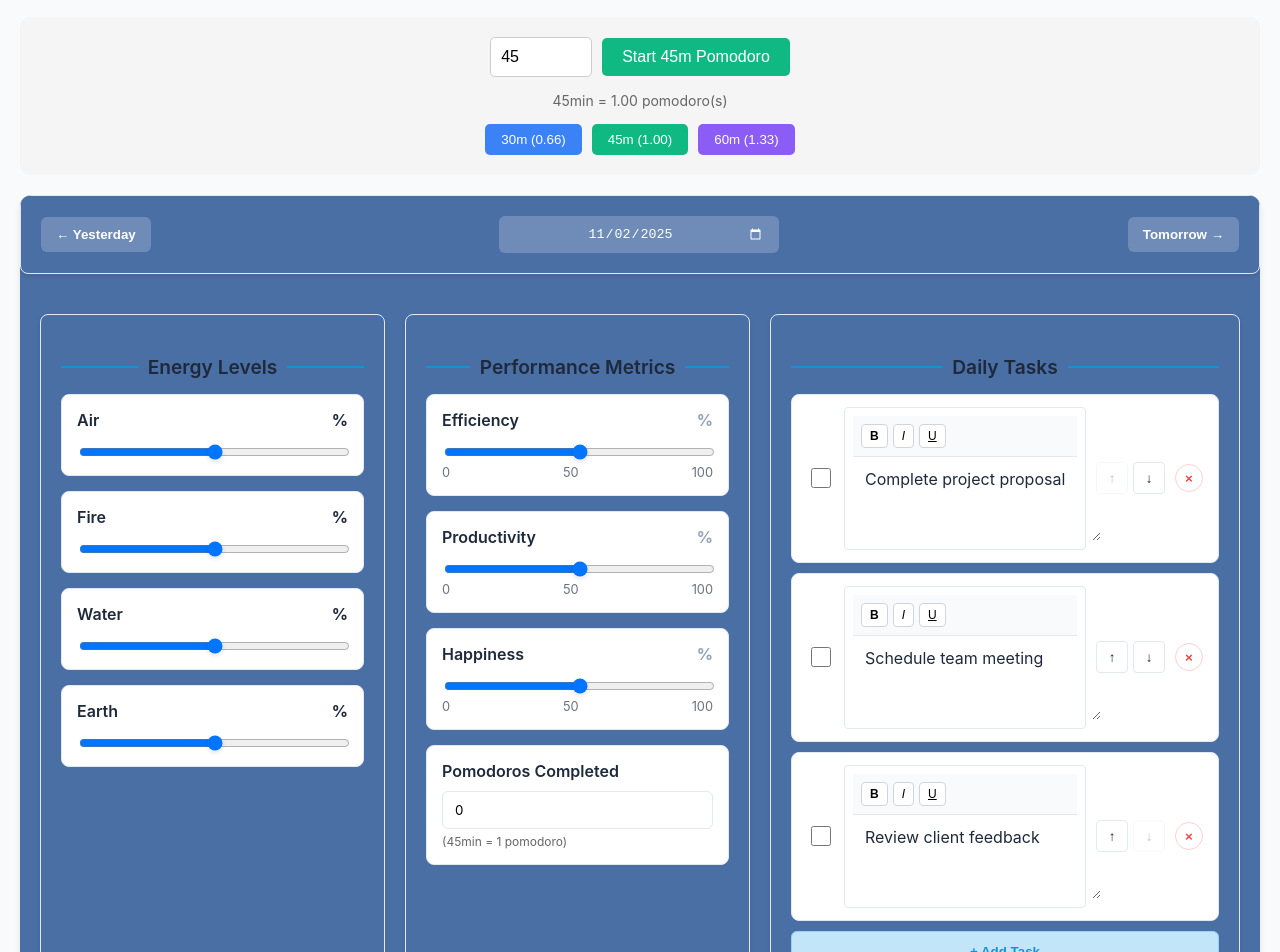
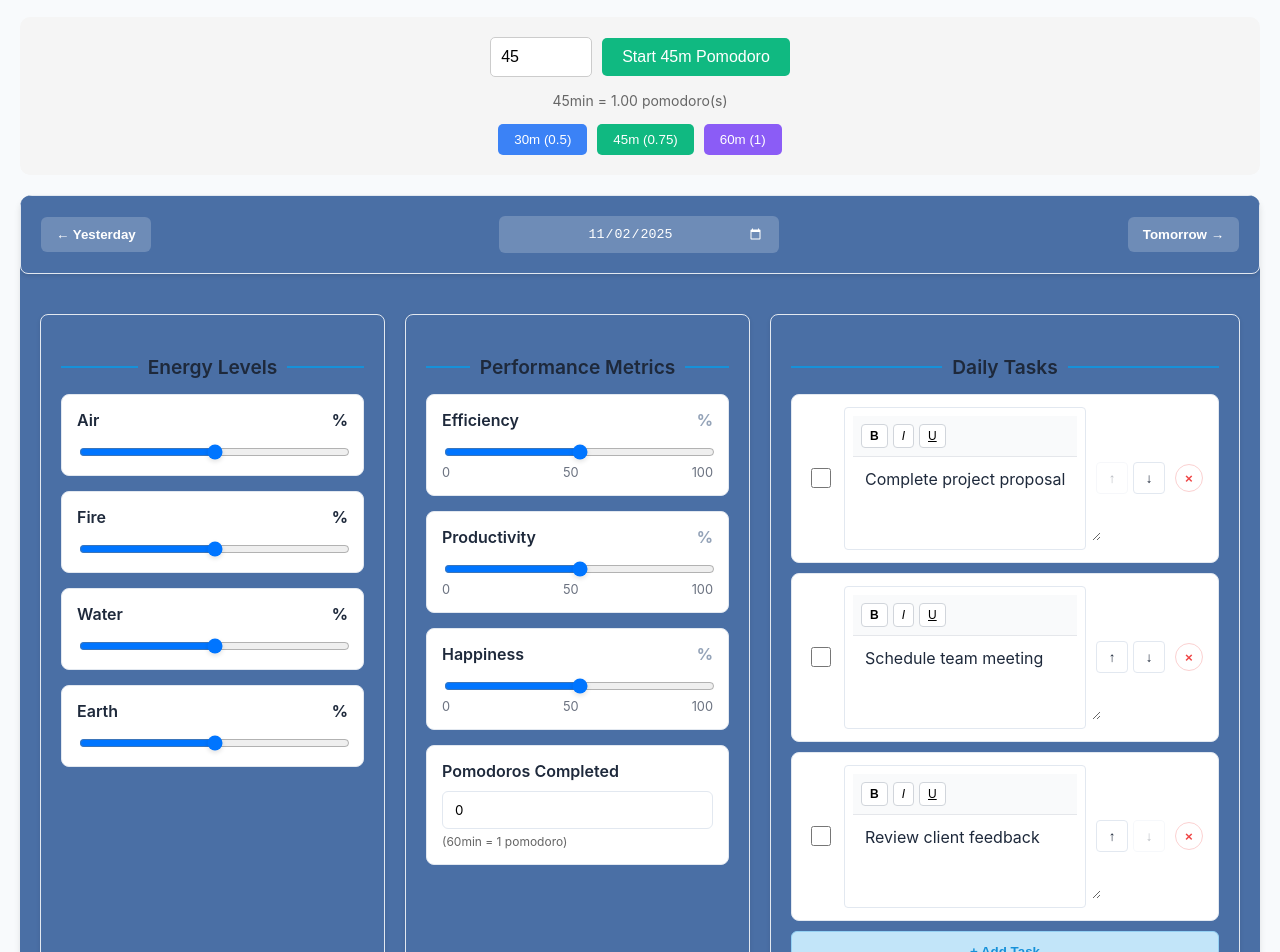
Before and after one commit to Q1W2E3R4T5Y6U7I8a/analyse-action-passee, a React (Create React App) app: page / in a window 1280 px wide. Shown: the part 140-1092 px from the top of the page. Built offline with nearby package versions, Linux system fonts and the light colour scheme.

Commit message:
sadfadsf

```diff
--- a/src/components/DailyEntry.jsx
+++ b/src/components/DailyEntry.jsx
@@ -401,7 +401,7 @@ const meditationTracks = [
     setIsPomodoroActive(false);
     document.title = 'Daily Entry';
 
-    const pomodoroUnits = pomodoroDuration / 45;
+    const pomodoroUnits = pomodoroDuration / 60;
 
     setEntry(prev => ({
       ...prev,
@@ -631,7 +631,7 @@ const meditationTracks = [
                   cursor: 'pointer'
                 }}
               >
-                30m (0.66)
+                30m (0.5)
               </button>
               <button
                 onClick={() => startPomodoro(45)}
@@ -646,7 +646,7 @@ const meditationTracks = [
                   cursor: 'pointer'
                 }}
               >
-                45m (1.00)
+                45m (0.75)
               </button>
               <button
                 onClick={() => startPomodoro(60)}
@@ -661,7 +661,7 @@ const meditationTracks = [
                   cursor: 'pointer'
                 }}
               >
-                60m (1.33)
+                60m (1)
               </button>
             </div>
           </div>
@@ -750,7 +750,7 @@ const meditationTracks = [
                     className="pomodoros-input"
                   />
                   <div style={{ fontSize: '12px', color: '#666', marginTop: '5px' }}>
-                    (45min = 1 pomodoro)
+                    (60min = 1 pomodoro)
                   </div>
                 </div>
               </div>
```
